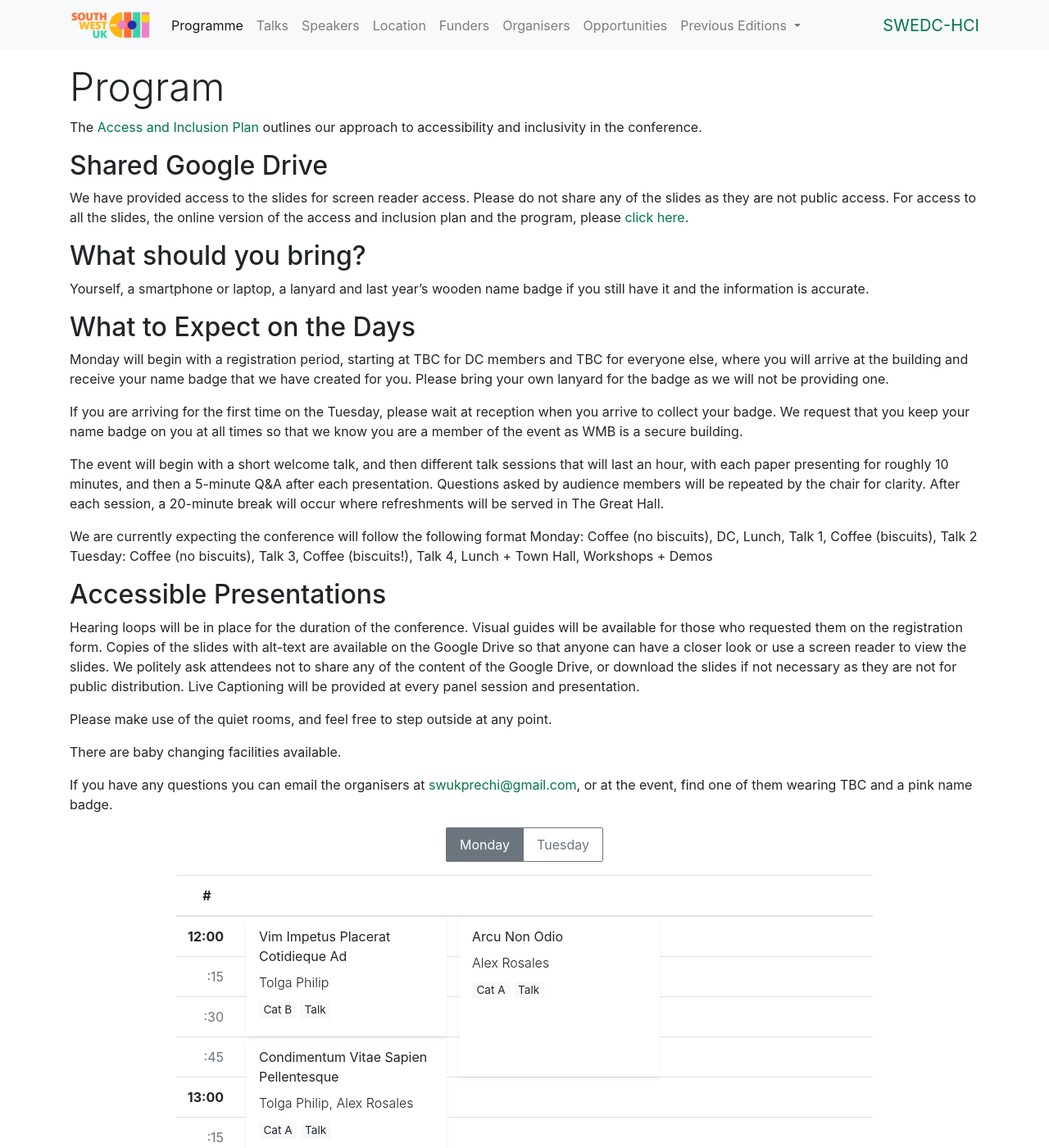
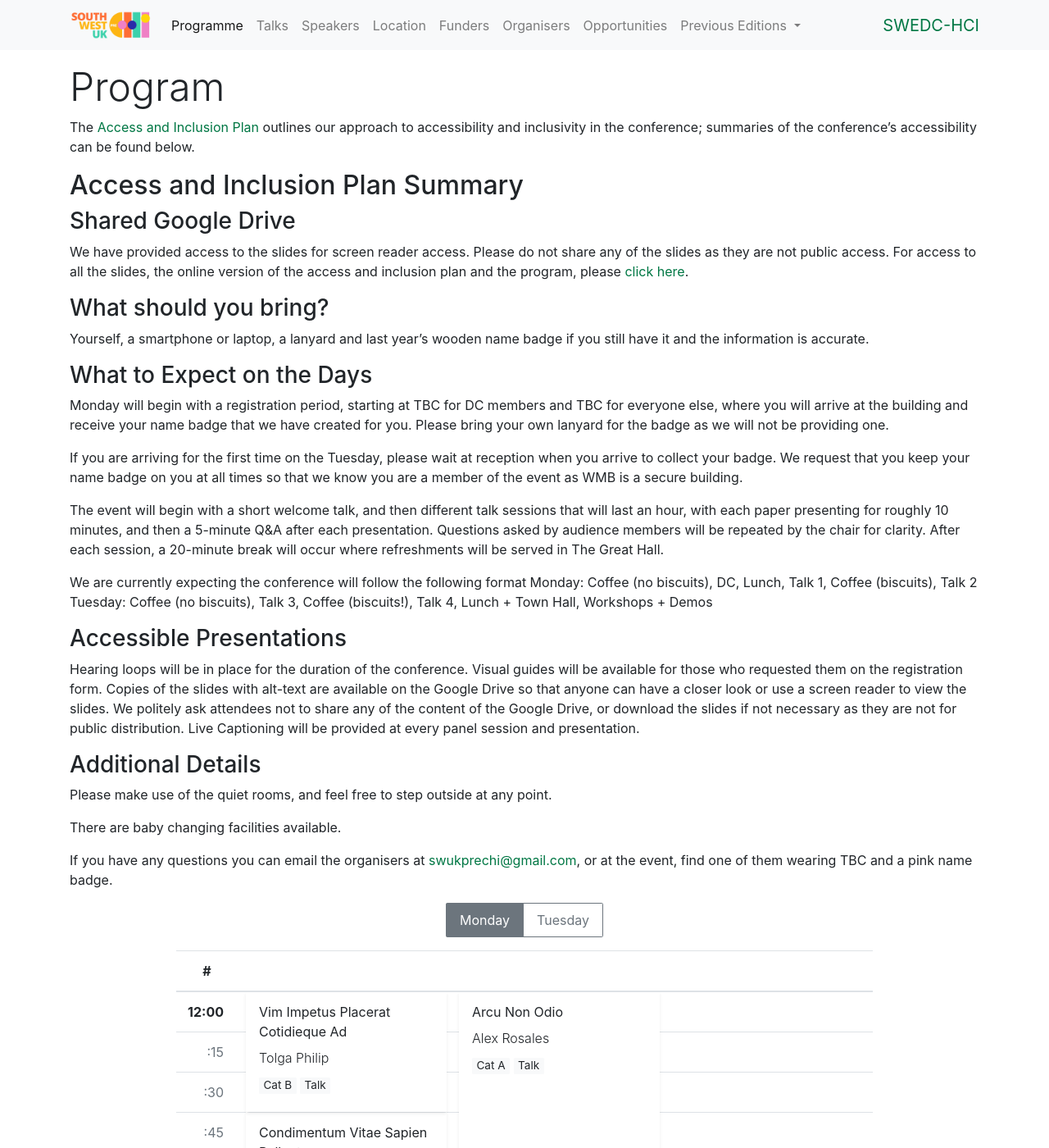
Before and after one commit to South-West-UK-Pre-CHI/South-West-UK-Pre-CHI.github.io, a Jekyll site: the page built from programme/index.md, in a window 1280 px wide and 1400 px high. Shown: the whole window at 82% size. Built offline with Jekyll 4.4.1, drawn with Linux system fonts in a browser that asks for light colours.

Commit message:
Update index.md

```diff
--- a/programme/index.md
+++ b/programme/index.md
@@ -2,18 +2,21 @@
 layout: programme
 ---
 
-The [Access and Inclusion Plan](https://docs.google.com/document/d/1EFZFd0djQXFNtJB2qIjqMsXmU95Qylhe/edit?tab=t.0) outlines our approach to accessibility and inclusivity in the conference.
+The [Access and Inclusion Plan](https://docs.google.com/document/d/1EFZFd0djQXFNtJB2qIjqMsXmU95Qylhe/edit?tab=t.0)
+outlines our approach to accessibility and inclusivity in the conference; summaries of the conference's accessibility
+can be found below.
 
-## Shared Google Drive
+## Access and Inclusion Plan Summary
+### Shared Google Drive
 We have provided access to the slides for screen reader access. Please do not share any of the slides as they are not public access.
 For access to all the slides, the online version of the access and inclusion plan and the program, please
 [click here](https://drive.google.com/drive/folders/1FhxC_oDPDi4gw_WkYRKJEiflB_PLmk8_?usp=drive_link).
 
-## What should you bring?
+### What should you bring?
 Yourself, a smartphone or laptop, a lanyard and last year's wooden name badge if you still have it and the information is accurate.
 
 
-## What to Expect on the Days
+### What to Expect on the Days
 Monday will begin with a registration period, starting at TBC for DC members and TBC for everyone else, where you will
 arrive at the building and receive your name badge that we have created for you.
 Please bring your own lanyard for the badge as we will not be providing one.
@@ -29,13 +32,14 @@ We are currently expecting the conference will follow the following format
 Monday: Coffee (no biscuits), DC, Lunch, Talk 1, Coffee (biscuits), Talk 2
 Tuesday: Coffee (no biscuits), Talk 3, Coffee (biscuits!), Talk 4, Lunch + Town Hall, Workshops + Demos
 
-## Accessible Presentations
+### Accessible Presentations
 Hearing loops will be in place for the duration of the conference. Visual guides will be available for those who
 requested them on the registration form. Copies of the slides with alt-text are available on the Google Drive so that
 anyone can have a closer look or use a screen reader to view the slides. We politely ask attendees not to share any of
 the content of the Google Drive, or download the slides if not necessary as they are not for public distribution. Live
 Captioning will be provided at every panel session and presentation.
 
+### Additional Details
 Please make use of the quiet rooms, and feel free to step outside at any point.
 
 There are baby changing facilities available.
```
